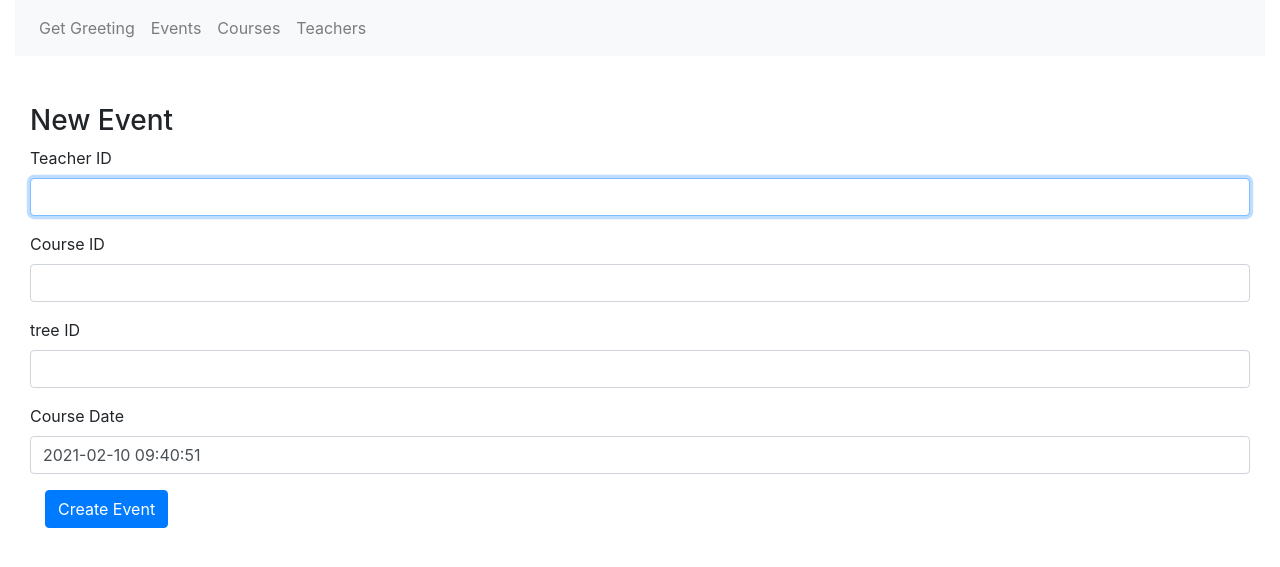
After one commit to agwcolor/Squirrel_Yoga, a Flask app: page /events/create in a window 1280 px wide. The commit adds this page. Shown: the top 567 px of the page. Run offline with Flask 2, Linux system fonts and the light colour scheme; some libraries are stand-ins or nearby versions.

Commit message:
Add event form. Exploring search

```diff
--- a/app.py
+++ b/app.py
@@ -23,6 +23,8 @@
 
 app = create_app()
 
+def choice_query():
+    return Teacher.query
 
 # ----------------------------------------------------------------------------#
 # Filters.
@@ -52,10 +54,10 @@
     return render_template('index.html')
 
 
-@app.route('/coolsquirrel')
+'''@app.route('/coolsquirrel')
 def be_cool():
     return render_template('index.html', greeting="Be cool man", excited="I'd rather be surfing")
-    #return "Be cool, man, go gather more nuts!"
+    #return "Be cool, man, go gather more nuts!" '''
 
 
 @app.route('/teachers', methods=['GET'])
@@ -574,3 +576,45 @@
         })
 
     return render_template('events.html', events=data)
+
+
+@app.route('/events/create', methods=['GET'])
+def retrieve_new_event_form():
+    form = EventForm()
+    print("I am here")
+    return render_template('forms/add_event.html', form=form)
+
+@app.route('/events/add',
+           methods=['POST'])  # plural collection endpoint
+def create_event():
+    form = EventForm(request.form)
+
+    error = False
+    try:
+        event = Event(
+            teacher_id=form.teacher_id.data,
+            course_id=form.course_id.data,
+            tree_id=form.tree_id.data,
+            course_date=form.course_date.data)
+        db.session.add(event)  # teacher.insert()
+        db.session.commit()
+        event_id = event.id
+        flash('Event was just added!')
+        '''return jsonify({
+            "success": True,
+            "created": event_id
+        })'''
+    except Exception as e:
+        error = True
+        db.session.rollback()
+        flash('An error occurred. Event could not be listed.')
+        print(e)
+        abort(422)
+    finally:
+        db.session.close()
+    if error:
+        flash('Event could not be listed.')
+        return render_template('events.html')
+    else:
+        flash('Event was listed!')
+        return redirect(url_for('get_events'))
--- a/forms.py
+++ b/forms.py
@@ -2,6 +2,8 @@
 from flask_wtf import FlaskForm
 from wtforms import StringField, BooleanField, IntegerField, SelectField, SelectMultipleField, DateTimeField, SubmitField
 from wtforms.validators import DataRequired, AnyOf, URL
+from wtforms_sqlalchemy.fields import QuerySelectField #whereshouldthisgo
+
 
 
 tree_type = [
@@ -33,12 +35,17 @@
             ('sleepy', 'sleepy'),
         ]
 
+'''class ChoiceForm(FlaskForm):
+    opts = QuerySelectField(query_factory=choice_query, allow_blank=True)'''
+
 class EventForm(FlaskForm):
+    submit = SubmitField('Submit')
+
     teacher_id = StringField(
         'teacher_id'
     )
-    event_id = StringField(
-        'event_id'
+    course_id = StringField(
+        'course_id'
     )
     tree_id = StringField(
         'tree_id'
--- a/models.py
+++ b/models.py
@@ -1,6 +1,8 @@
 from sqlalchemy import Column, String, Integer, DateTime, create_engine
 from sqlalchemy.dialects.postgresql import ARRAY
 from flask_sqlalchemy import SQLAlchemy
+#from flask_wtf import FlaskForm
+from wtforms_sqlalchemy.fields import QuerySelectField #whereshouldthisgo
 import json
 import os
 
--- a/templates/events.html
+++ b/templates/events.html
@@ -3,6 +3,10 @@
 
 {% block main %}
 <h2>Squirrel Yoga Events</h2>
+<p>
+    <form action="{{url_for('retrieve_new_event_form') }}" method="GET">
+        <input type="submit" value="Add a new event" class="btn btn-primary"></form>
+   </p>
   {% for event in events %}
     <div class="card">
       <div class="card-body">
--- /dev/null
+++ b/templates/forms/add_event.html
@@ -0,0 +1,33 @@
+{% extends "base.html" %}
+{% block title %}Add Event{% endblock %}
+{% block main %}
+<div class="container-fluid">
+  <form action="/events/add" method="POST">
+    {{ form.csrf_token }}
+      <h3>New Event</h3>
+
+      <div class="form-group">
+        <label for="teacher_id">Teacher ID</label>
+        {{ form.teacher_id(class_ = 'form-control', autofocus = true) }}
+      </div>
+      <div class="form-group">
+        <label for="event_id">Course ID</label>
+        {{ form.course_id(class_ = 'form-control', autofocus = true) }}
+      </div>
+      <div class="form-group">
+        <label for="tree_id">tree ID</label>
+        {{ form.tree_id(class_ = 'form-control', autofocus = true) }}
+      </div>
+      <div class="form-group">
+          <label for="course_date">Course Date</label>
+          {{ form.course_date(class_ = 'form-control', placeholder='YYYY-MM-DD HH:MM', autofocus = true) }}
+        </div>
+
+      <div class="col">
+        {{ form.submit(class="btn btn-primary", value="Create Event") }}
+      </div>
+
+    </div>
+  </form>
+</div>
+{% endblock %}
--- a/templates/index.html
+++ b/templates/index.html
@@ -3,9 +3,6 @@
 {% block main %}
     <div class="card">
       <div class="card-body">
-        <!-- <h3>{{ greeting }}</h3>
-        <p> {{ excited }} </p> -->
-
         <div class="row">
           <div class="col-sm-6">
             <h1>Squirrel Yoga !!! </h1>
```
